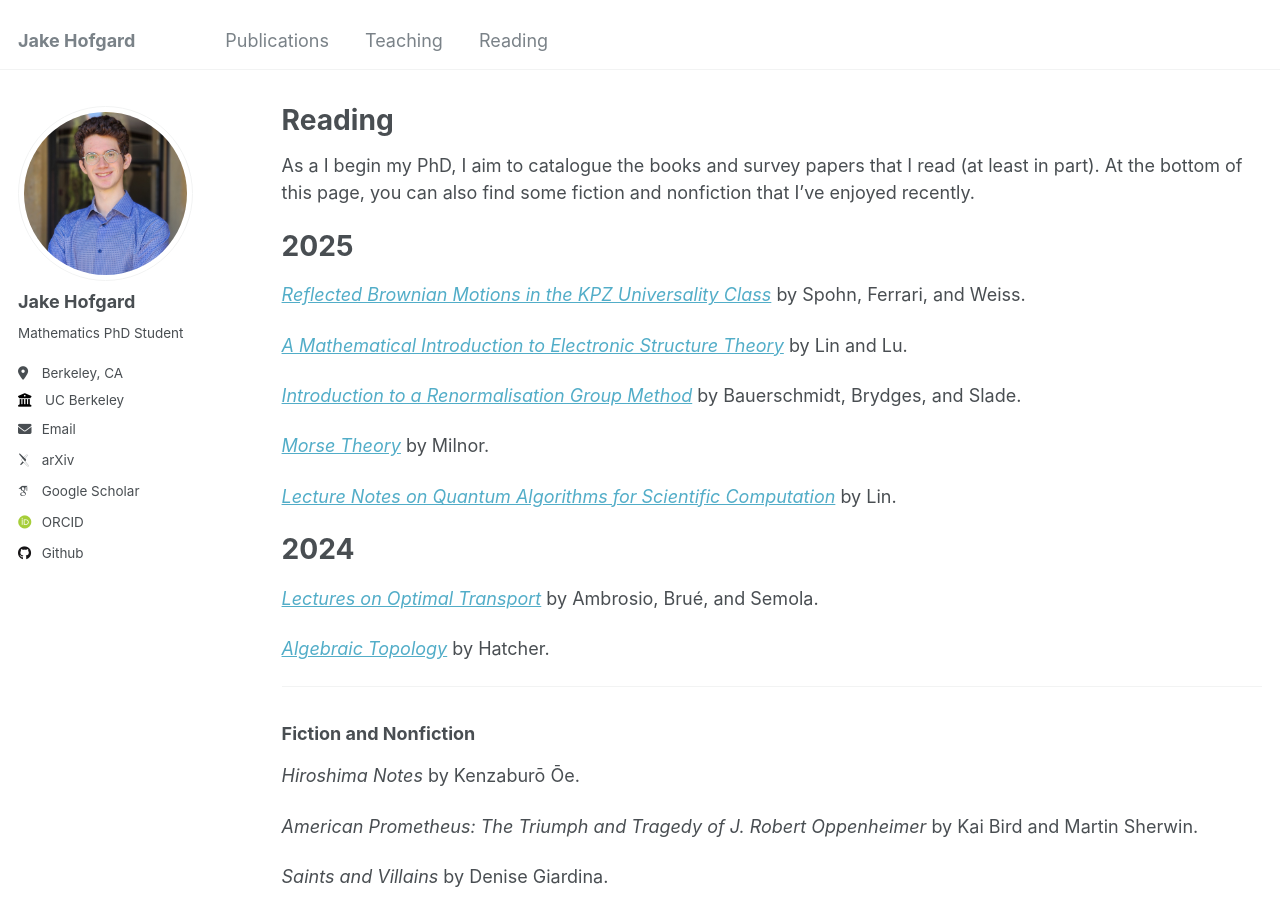
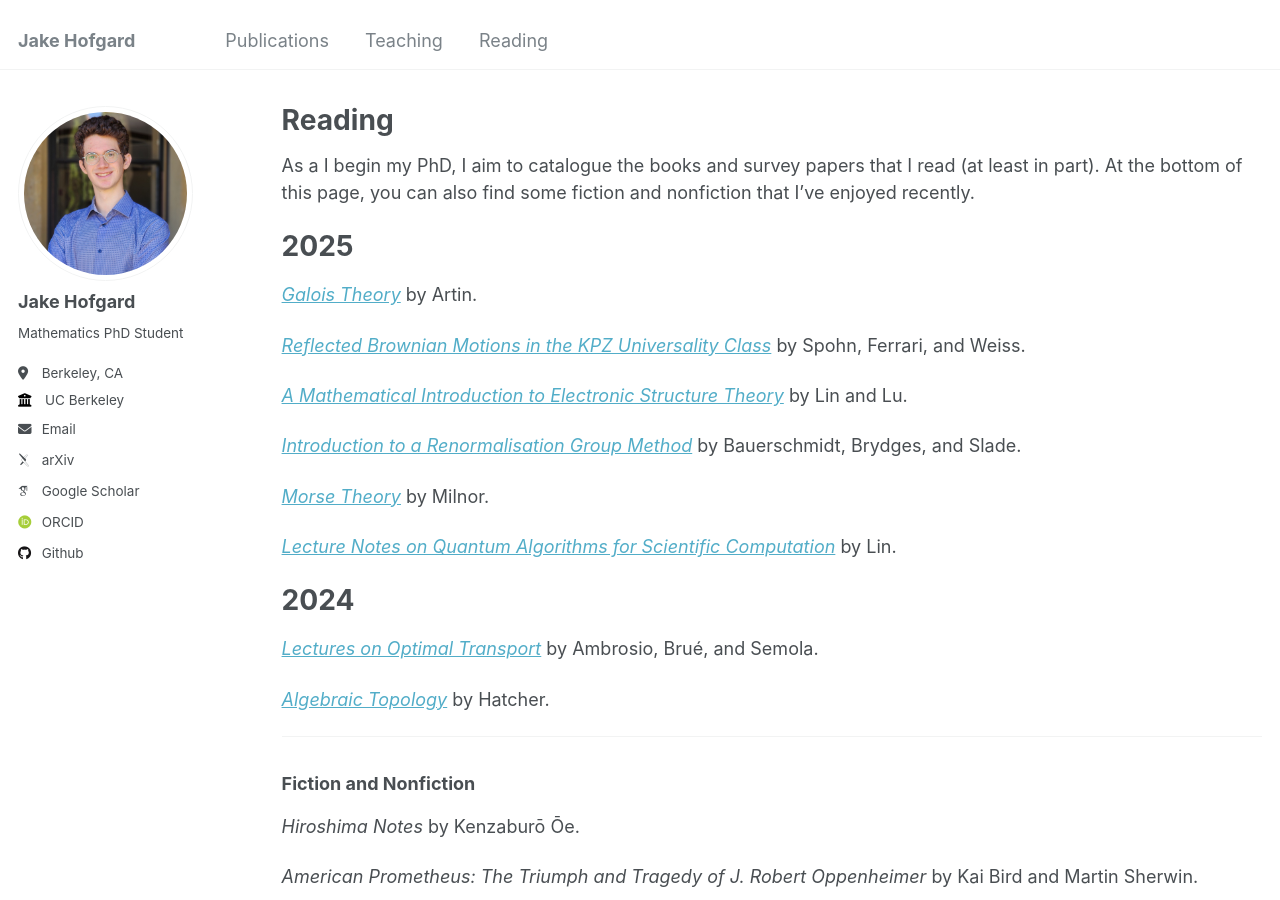
Before and after one commit to jakehofgard/jakehofgard.github.io, a Jekyll site: the page built from _pages/reading.md, in a window 1280 px wide and 900 px high. Built offline with Jekyll 4.4.1, drawn with Linux system fonts in a browser that asks for light colours; some web fonts are replaced.

Commit message:
Update reading.md

```diff
--- a/_pages/reading.md
+++ b/_pages/reading.md
@@ -8,6 +8,8 @@ author_profile: true
 As a I begin my PhD, I aim to catalogue the books and survey papers that I read (at least in part). At the bottom of this page, you can also find some fiction and nonfiction that I've enjoyed recently.
 
 # 2025
+
+*[Galois Theory](https://store.doverpublications.com/products/9780486623429?srsltid=AfmBOorO3mk_FSlyqn3Dyi6Vq5D1CYKyg8Oq8IC7tBeYDvyN8iOMzBmQ)* by Artin.
 
 *[Reflected Brownian Motions in the KPZ Universality Class](https://link.springer.com/content/pdf/10.1007/978-3-319-49499-9.pdf)* by Spohn, Ferrari, and Weiss.
 
```
